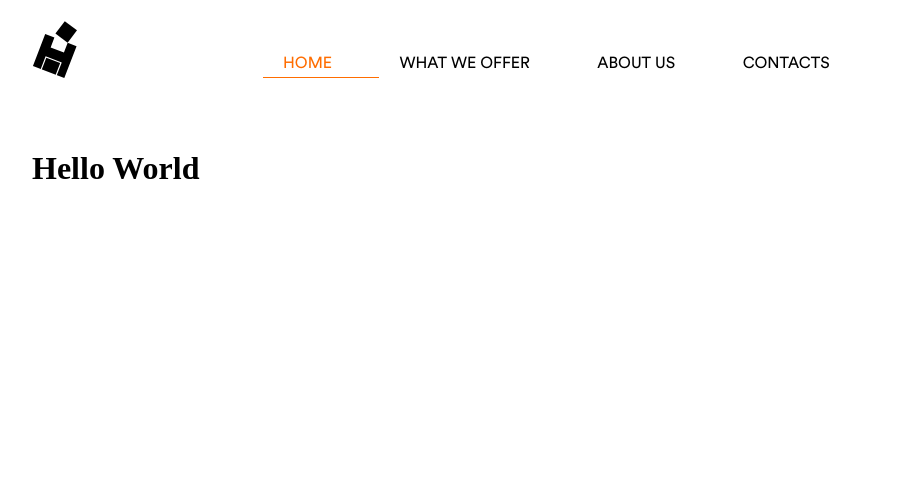
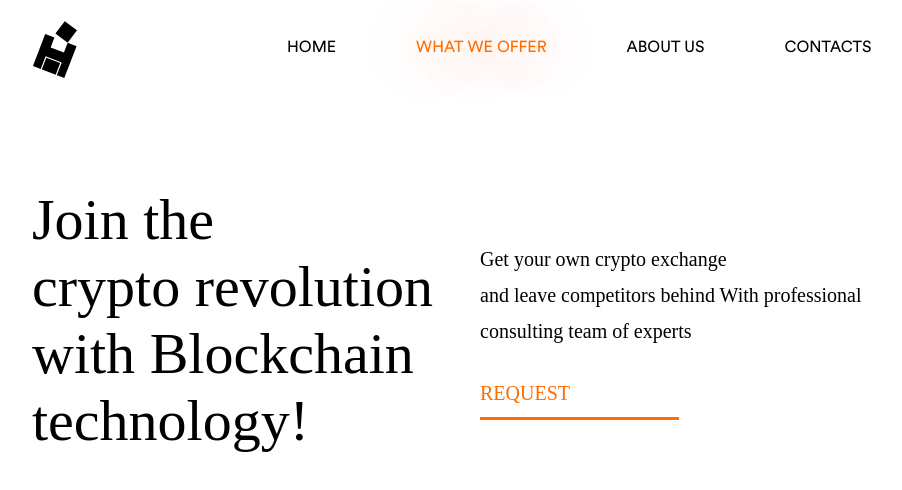
Before and after one commit to pledovski/human-farm-react, a React (Create React App) app: page / in a window 1280 px wide. Shown: the top 490 px of the page, without its empty margins (160-1062 px from the left). Built offline with nearby package versions, Linux system fonts and the light colour scheme.

Commit message:
Showcase added

```diff
--- a/package.json
+++ b/package.json
@@ -6,6 +6,7 @@
     "react": "^16.8.6",
     "react-dom": "^16.8.6",
     "react-router-dom": "^5.0.1",
+    "react-router-hash-link": "^1.2.1",
     "react-scripts": "3.0.1",
     "styled-components": "^5.0.0-beta.8"
   },
--- a/src/App.js
+++ b/src/App.js
@@ -1,13 +1,13 @@
-import React, { Fragment } from "react";
-import styled, { css } from "styled-components";
+import React from "react";
 import "./App.css";
 import AppLayout from "./app/components/layout/AppLayout";
 import Header from "./app/components/layout/Header";
+import Showcase from './app/components/layout/Showcase'
 
 const App = () => (
   <AppLayout>
     <Header />
-    <h1>Hello World</h1>
+    <Showcase />
   </AppLayout>
 );
 
--- a/src/app/components/layout/AppLayout.js
+++ b/src/app/components/layout/AppLayout.js
@@ -1,4 +1,3 @@
-import React from "react";
 import styled from "styled-components";
 
 export default styled.div`
--- a/src/app/components/layout/Header.js
+++ b/src/app/components/layout/Header.js
@@ -6,13 +6,16 @@ const NavContent = styled.div`
   /* position:fixed; */
   top: 0px;
   display: grid;
+  position: fixed;
   grid-template-columns: 180px 1fr;
+  background-color: white;
 `;
 
 const Nav = styled.div`
   display: grid;
   grid-auto-flow: column;
-  padding: 51px;
+  padding: 35px;
+  /* justify-content: center; */
 `;
 
 const NavLinkElem = styled.a`
@@ -24,17 +27,20 @@ const NavLinkElem = styled.a`
   font-weight: 350;
   font-size: 1rem;
   line-height: 1.6;
-  padding: 0 20px;
+  padding: 0 40px;
 
-  ${props => props.active && css`
-    color:#FF6D00;
-    border-bottom: #FF6D00 1px solid;
-  `}
-`
+  ${props =>
+    props.active &&
+    css`
+      color: #ff6d00;
+      /* border-bottom: #ff6d00 1px solid; */
+      text-shadow: 0 0 60px #ff6d00;
+    `}
+`;
 
-const NavLink = ({ name, active }) => (<NavLinkElem active={active}>
-  { name }
-</NavLinkElem>)
+const NavLink = ({ name, active }) => (
+  <NavLinkElem active={active}>{name}</NavLinkElem>
+);
 
 const Header = () => {
   return (
@@ -42,10 +48,10 @@ const Header = () => {
       <NavContent>
         <Logo />
         <Nav>
-          <NavLink active name="Home"/>
-          <NavLink name="What we offer"/>
-          <NavLink name="About us"/>
-          <NavLink name="Contacts"/>
+          <NavLink href="#home" name="Home" />
+          <NavLink active href="#what-we-offer" name="What we offer" />
+          <NavLink href="#about-us" name="About us" />
+          <NavLink href="#contacts" name="Contacts" />
         </Nav>
       </NavContent>
     </Fragment>
--- /dev/null
+++ b/src/app/components/layout/Showcase.js
@@ -0,0 +1,75 @@
+import React, { Fragment, Component } from "react";
+import styled from "styled-components";
+import RequestButton from "../layout/sharedComponents/RequestButton";
+
+const ShowcaseElem = styled.div`
+  padding-top: 186px;
+  padding-bottom: 250px;
+  display: grid;
+  grid-auto-flow: column;
+  grid-template-columns: 1fr 1fr;
+`;
+
+const LeftContainerRegular = styled.div`
+  font-family: "BasisGrotesquePro-Light";
+  font-weight: lighter;
+  display: inline;
+  font-size: 58px;
+`;
+
+const LeftContainerBold = styled.span`
+  font-family: "CircularStd-Bold";
+`;
+
+const LeftContainer = () => {
+  return (
+    <Fragment>
+      <LeftContainerRegular>
+        Join the <br />crypto revolution with{" "}
+        <LeftContainerBold>Blockchain technology!</LeftContainerBold>
+      </LeftContainerRegular>
+    </Fragment>
+  );
+};
+
+const RightParagraphElem = styled.p`
+  font-size: 20px;
+  line-height: 1.8;
+  font-family: "BasisGrotesquePro-Light";
+`;
+
+const RightContainerElem = styled.div`
+  display: flex;
+  flex-direction: column;
+  align-items: flex-start;
+  justify-content: center;
+`;
+
+const RightContainer = () => {
+  return (
+    <Fragment>
+      <RightContainerElem>
+        <RightParagraphElem>
+          Get your own crypto exchange <br/> and leave competitors behind With
+          professional consulting team of experts
+        </RightParagraphElem>
+        <RequestButton />
+      </RightContainerElem>
+    </Fragment>
+  );
+};
+
+export default class Showcase extends Component {
+  render() {
+    return (
+      <Fragment>
+        <ShowcaseElem>
+          <LeftContainer>
+            Join the crypto revolution with Blockchain technology!
+          </LeftContainer>
+          <RightContainer />
+        </ShowcaseElem>
+      </Fragment>
+    );
+  }
+}
--- /dev/null
+++ b/src/app/components/layout/sharedComponents/RequestButton.js
@@ -0,0 +1,22 @@
+import React, { Fragment } from "react";
+import styled from "styled-components";
+
+const ButtonElem = styled.a`
+  font-family: "CircularStd-Medium";
+  font-size: 20px;
+  color: #ff6d00;
+  text-decoration: none;
+  display: inline-block;
+  width: 199px;
+  line-height: 48px;
+  border-bottom: #ff6d00 3px solid;
+`;
+
+const RequestButton = () => {
+  return (
+  <Fragment>
+    <ButtonElem>REQUEST</ButtonElem>
+  </Fragment>);
+};
+
+export default RequestButton;
```
Also changed, not shown: 1 other file (tests, documents, lock files or other folders).
